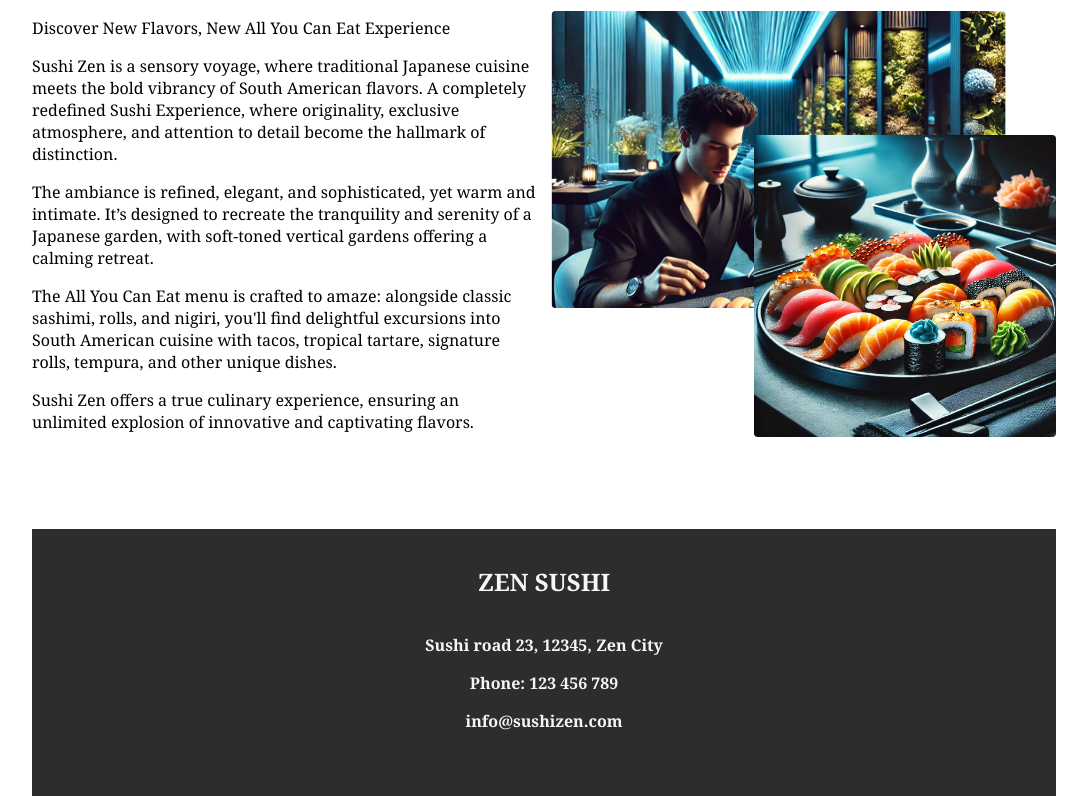
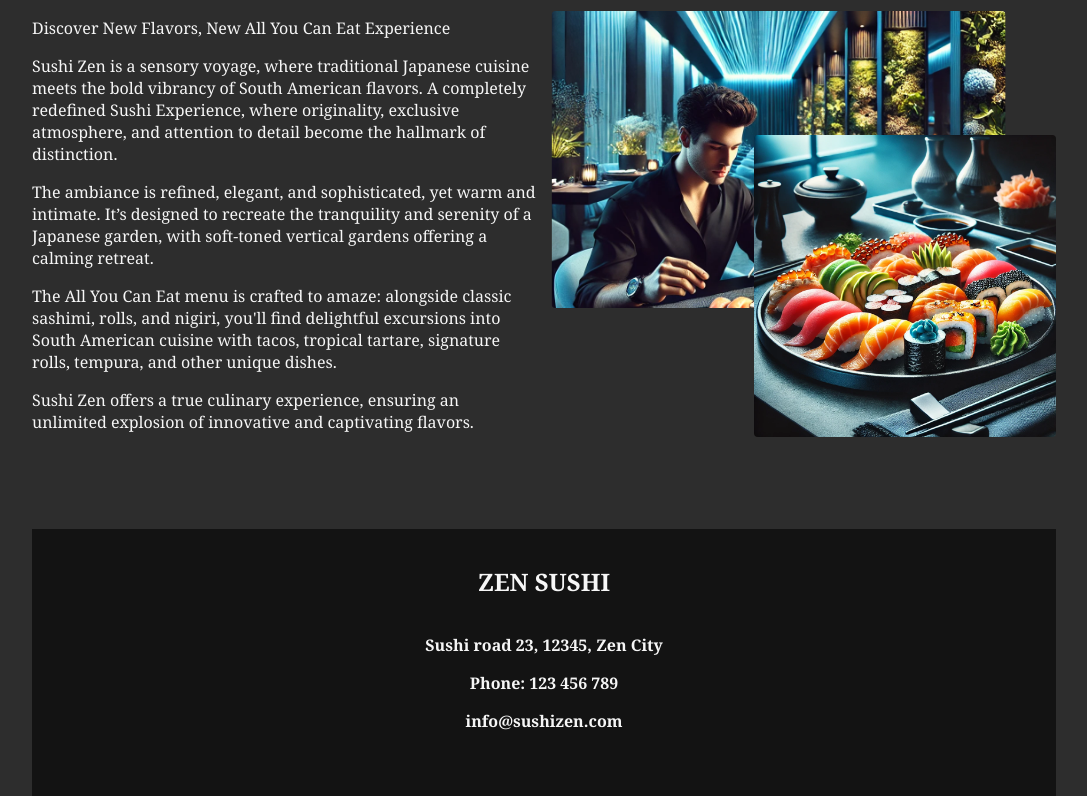
Before and after one commit to hansojuhan/js-projects-restaurant, a website built with webpack: page src/index.html in a window 1280 px wide. Shown: the part 1070-1866 px from the top of the page, without its empty margins (96-1183 px from the left). Built offline with nearby package versions, Linux system fonts and the light colour scheme.

Commit message:
Change styles a bit

```diff
--- a/src/styles.css
+++ b/src/styles.css
@@ -6,8 +6,13 @@
   --secondary: #9022f1;
   --light: #f6f6f6;
   --dark: #2d2d2d;
+  --very-dark: #131313;
 
   --border-radius: 0.25rem;
+
+  /* Main theme */
+  background-color: var(--dark);
+  color: var(--light);
 }
 
 body {
@@ -92,7 +97,7 @@ nav {
   margin: 1rem 0rem;
   padding: 0rem 1rem;
 
-  background-color: var(--dark);
+  background-color: var(--very-dark);
 }
 
 nav ul {
@@ -123,7 +128,7 @@ nav ul {
 
 /* Footer */
 footer {
-  background-color: var(--dark);
+  background-color: var(--very-dark);
 
   color: var(--light);
   text-align: center;
```
